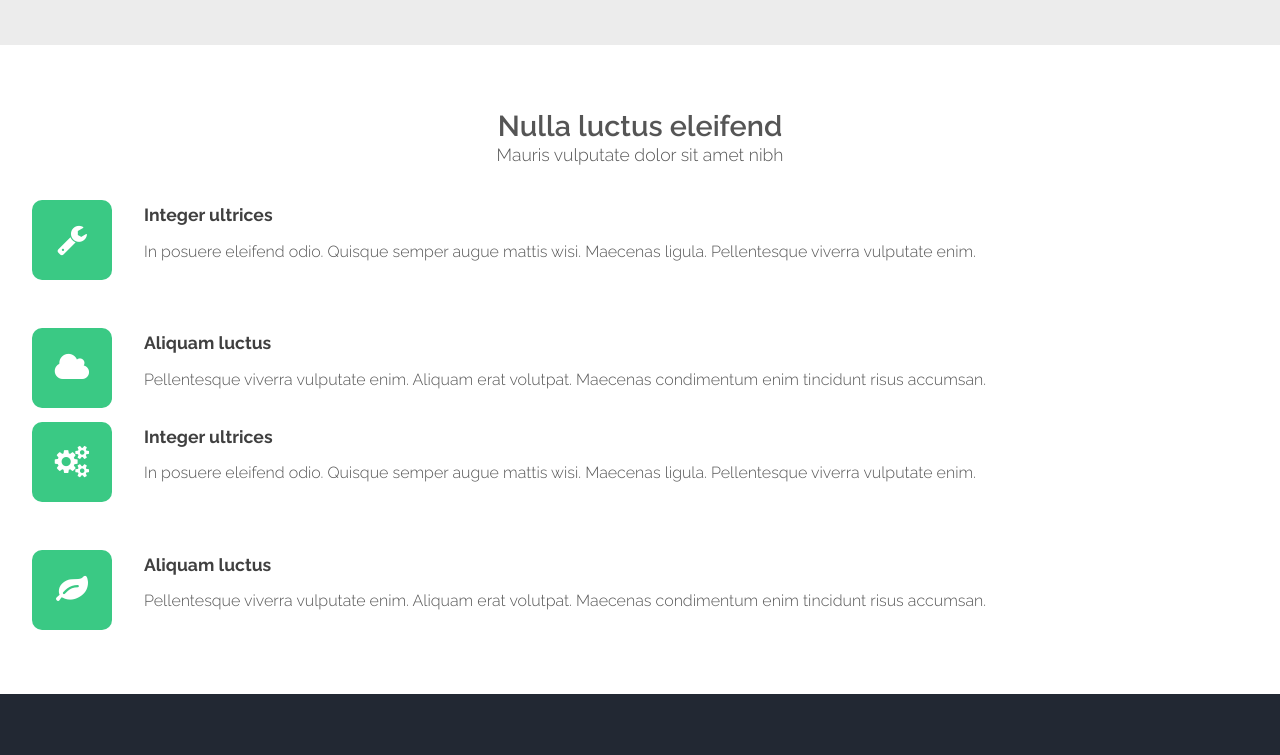
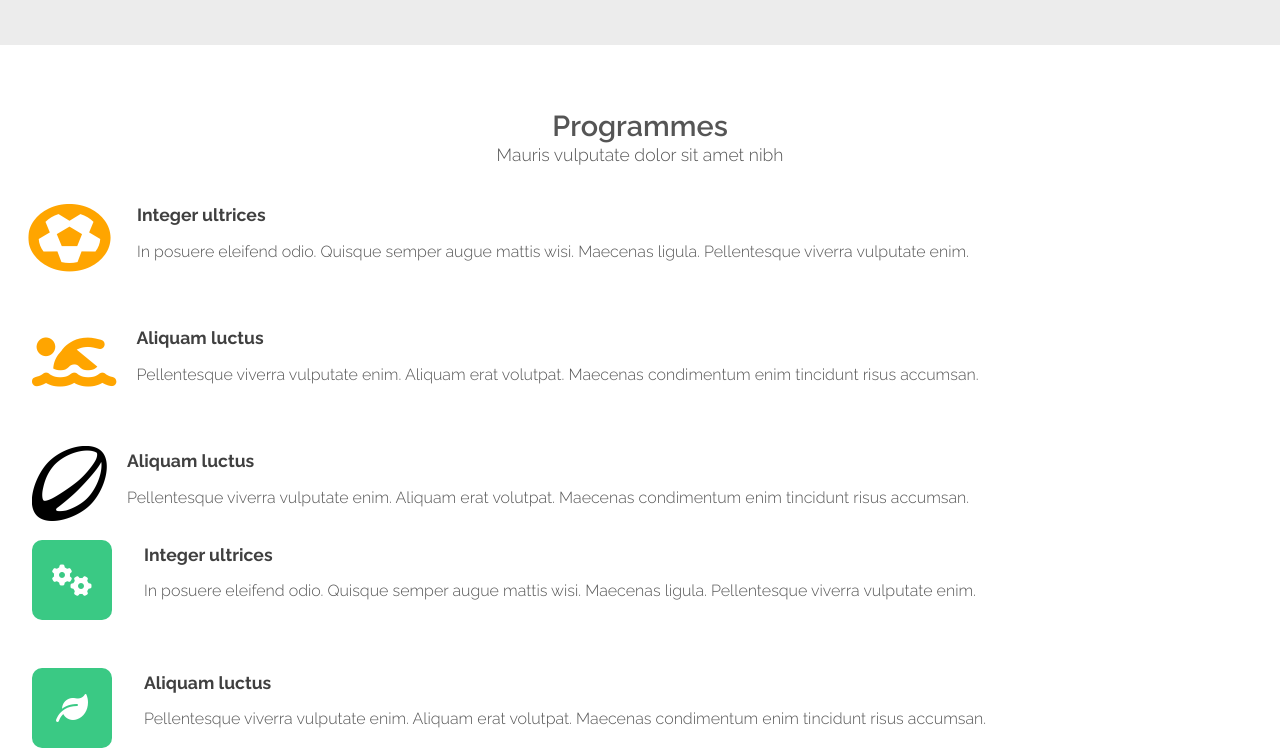
Before and after one commit to ofentsejohndifeto/AllInOneSports, a plain HTML site: page index.html in a window 1280 px wide. Shown: the part 1379-2134 px from the top of the page. Drawn offline with Linux system fonts and the light colour scheme.

Commit message:
4th commit

```diff
--- a/index.html
+++ b/index.html
@@ -5,8 +5,8 @@
 	Released for free under the Creative Commons Attribution 3.0 license (templated.co/license)
 --><html><head><title>Horizons by TEMPLATED</title><meta http-equiv="content-type" content="text/html; charset=utf-8"><meta name="description" content=""><meta name="keywords" content=""><meta name="robots" content="index, follow, max-image-preview:large, max-snippet:-1, max-video-preview:-1"><!--[if lte IE 8]><script src="css/ie/html5shiv.js"></script><![endif]--><script src="js/jquery.min.js"></script><script src="js/jquery.dropotron.min.js"></script><script src="js/skel.min.js"></script><script src="js/skel-layers.min.js"></script><script src="js/init.js"></script><noscript>
 			<link rel="stylesheet" href="css/skel.css"><link rel="stylesheet" href="css/style.css"></noscript><!--[if lte IE 8]><link rel="stylesheet" href="css/ie/v8.css" /><![endif]--></head><body class="homepage">
-
-		<!-- Header -->
+				<link rel="stylesheet" href="https://cdnjs.cloudflare.com/ajax/libs/font-awesome/6.0.0-beta3/css/all.min.css">
+				<!-- Header -->
 			<div id="header">
 				<div class="container">
 
@@ -31,9 +31,9 @@
 											</ul></li>
 										<li><a href="#">Veroeros feugiat</a></li>
 									</ul> --> </li>
+								<li><a href="consulting.html">Consulting</a></li>
 								<li><a href="programmes.html">Programmes</a></li>
 								<li><a href="mentoring.html">Mentoring</a></li>
-								<li><a href="consulting.html">Consulting</a></li>
 								<li><a href="careers.html">Careers</a></li>
 								<li><a href="contact. html">Contact</a></li>
 							</ul></nav><!-- Banner --><div id="banner">
@@ -53,7 +53,7 @@
 				<section class="container"><header class="major"><h2>Consulting</h2>
 						<span class="byline">Professional Advising</span>
 					</header><div class="row no-collapse-1">
-						<section class="4u"><a href="#" class="image feature"><img src="images/pic02.jpg" alt="" width="368" height="180"></a>
+						<section class="4u"><a href="#" class="image feature"><img src="images/coaching.jpg" alt="" width="368" height="180"></a>
 							<p>Our coaches collaborate with schools to enhance athletic programs through tailored training plans and strategic guidance, ensuring top-notch performance and team development.
 							</p>
 						</section><section class="4u"><a href="#" class="image feature"><img src="images/pic03.jpg" alt="" width="368" height="180"></a>
@@ -75,19 +75,24 @@
 
 		<!-- Main -->
 			<div id="main" class="wrapper style1">
-				<section class="container"><header class="major"><h2>Nulla luctus eleifend</h2>
+				<section class="container"><header class="major"><h2>Programmes</h2>
 						<span class="byline">Mauris vulputate dolor sit amet nibh</span>
 					</header><div class="row">
 
 						<!-- Content -->
 							<div class="6u">
 								<section><ul class="style"><li>
-											<span class="fa fa-wrench"></span>
+											<span class="fa-solid fa-futbol fa-bounce" style="font-size: 75px; color: orange; float: left; margin-right: 30px;"></span>
 											<h3>Integer ultrices</h3>
 											<span>In posuere eleifend odio. Quisque semper augue mattis wisi. Maecenas ligula. Pellentesque viverra vulputate enim.</span>
 										</li>
 										<li>
-											<span class="fa fa-cloud"></span>
+											<span class="fa-solid fa-person-swimming" style="font-size: 75px; color: orange; float: left; margin-right: 20px;"></span>
+											<h3>Aliquam luctus</h3>
+											<span>Pellentesque viverra vulputate enim. Aliquam erat volutpat. Maecenas condimentum enim tincidunt risus accumsan.</span>
+										</li>
+										<li>
+											<img src="/images/rugby_icon.jpg" style="color: orange ;width: 75px; height: 75px; float: left; margin-right: 20px;">
 											<h3>Aliquam luctus</h3>
 											<span>Pellentesque viverra vulputate enim. Aliquam erat volutpat. Maecenas condimentum enim tincidunt risus accumsan.</span>
 										</li>
```
Also changed, not shown: images/cricket-icon.jpg (added), images/rugby_icon.jpg (added).
